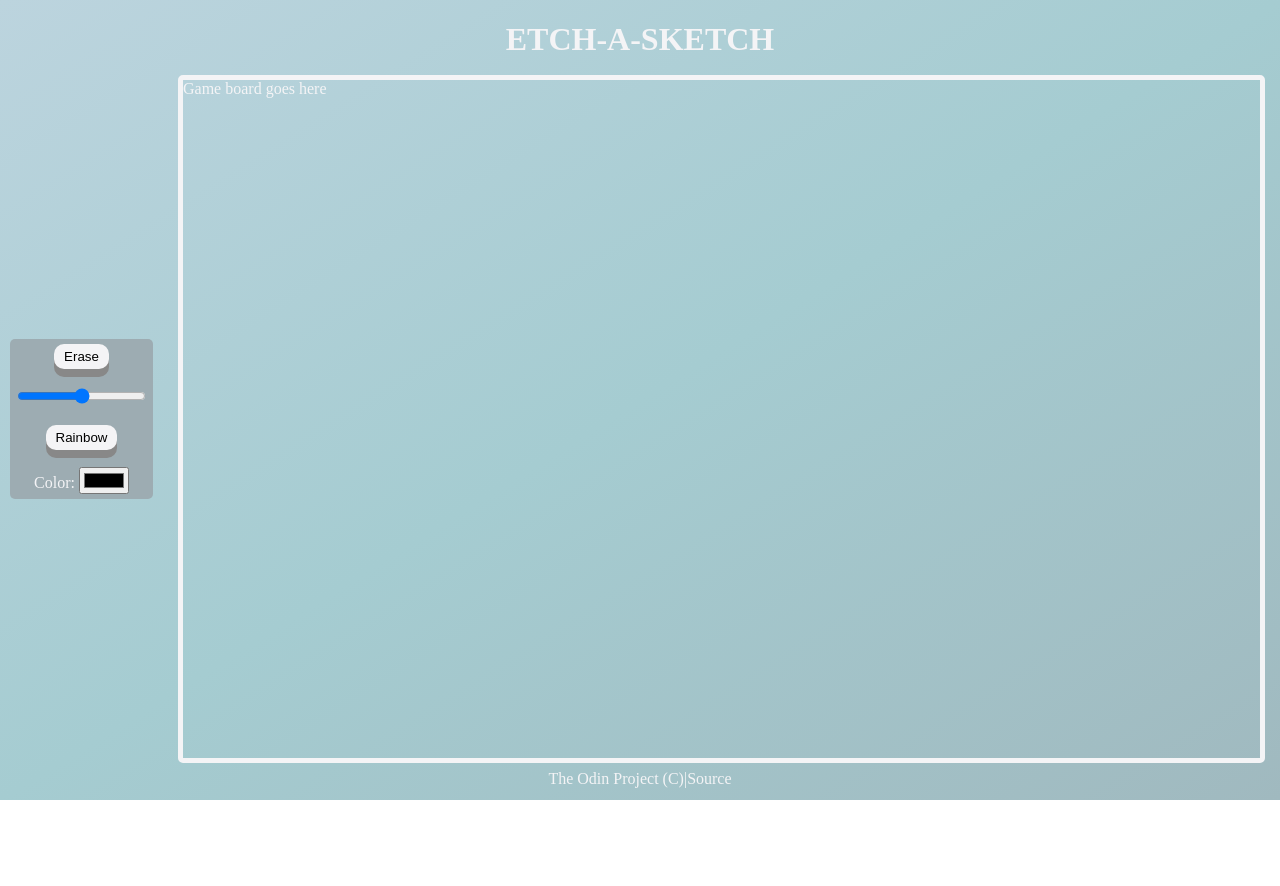
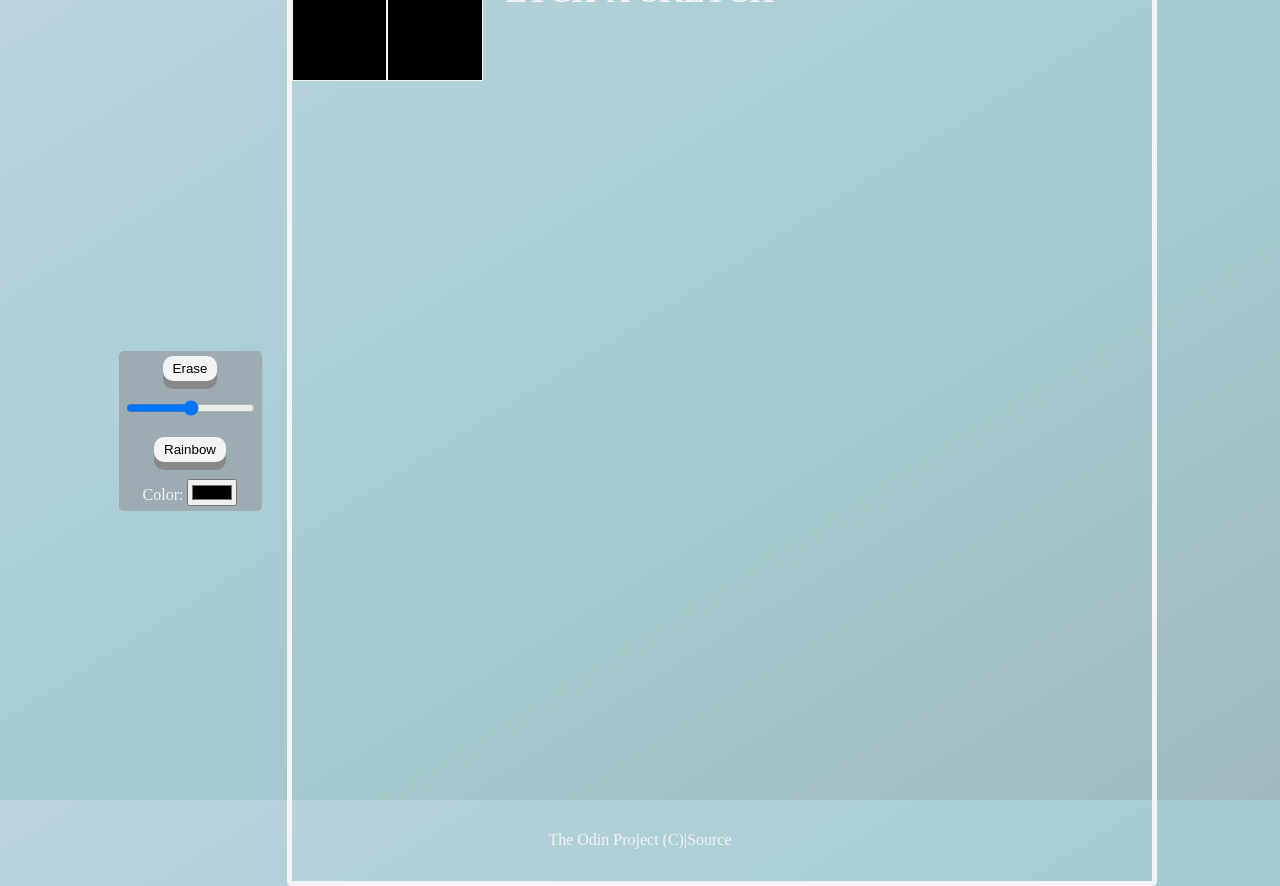
Before and after one commit to redcowe/etch-a-sketch, a plain HTML site: page index.html in a window 1280 px wide. Before the commit the page ends 800 px from the top, so only its background shows below. Drawn offline with Linux system fonts and the light colour scheme.

Commit message:
Started working on javascript for grid mechanics

```diff
--- a/index.html
+++ b/index.html
@@ -5,7 +5,7 @@
     <meta http-equiv="X-UA-Compatible" content="IE=edge">
     <meta name="viewport" content="width=device-width, initial-scale=1.0">
     <link rel="stylesheet" href="styles.css">
-
+    <script src="/script.js" defer></script>
     <title>Etch-a-Sketch</title>
 </head>
 <body>
@@ -32,8 +32,8 @@
             </div>
         </div>
         <div class="game-board-container">
-            <div class="game-board">
-                Game board goes here
+            <div class="game-board" id=gameBoard>
+                <div class="game-grid" id="gameGrid"></div>
             </div>
         </div>
     </div>
@@ -41,5 +41,4 @@
         <div><a href="https://www.theodinproject.com/" target="blank">The Odin Project (C)</a>|<a href="https://github.com/redcowe/etch-a-sketch" target="blank">Source</a></div>
     </footer>
 </body>
-<script src="/script.js" ></script>
 </html>
--- a/script.js
+++ b/script.js
@@ -0,0 +1,19 @@
+const gameBoard = document.getElementById("gameBoard");
+
+const gameGrid = document.getElementById("gameGrid");
+
+const clone = gameGrid.cloneNode(true);
+
+gameBoard.appendChild(clone);
+gameBoard.appendChild(clone);
+gameBoard.appendChild(clone);
+
+let multiplier = 9;
+
+
+
+
+
+
+
+gameBoard.setAttribute("style", `grid-template-columns: repeat(${multiplier}, 1fr); grid-template-rows: repeat(${multiplier}, 1fr);`);
--- a/styles.css
+++ b/styles.css
@@ -51,6 +51,8 @@ a {
 
 .game-panel {
     display: flex;
+    justify-content: center;
+    align-items: center;
     width: 100%;
     height: 100%;
     color: #F4F4F6;
@@ -81,17 +83,23 @@ a {
     display: flex;
     justify-content: center;
     align-items: center;
-    height: 100%;
-    width: 100%;
+    height: 900px;
+    width: 900px;
 
 }
 
 .game-board {
-    display: flex;
+    display: grid;
+    grid-template-columns: repeat(1, 1fr);
+    grid-template-rows: repeat(1, 1fr);
     height: 100%;
     width: 100%;
     margin: 15px;
     border: #F4F4F6 5px solid;
     border-radius: 5px;
-    flex-wrap: wrap;
 }
+
+.game-grid {
+    border: 1px #F4F4F6 solid;
+    background-color: black;
+}
```
